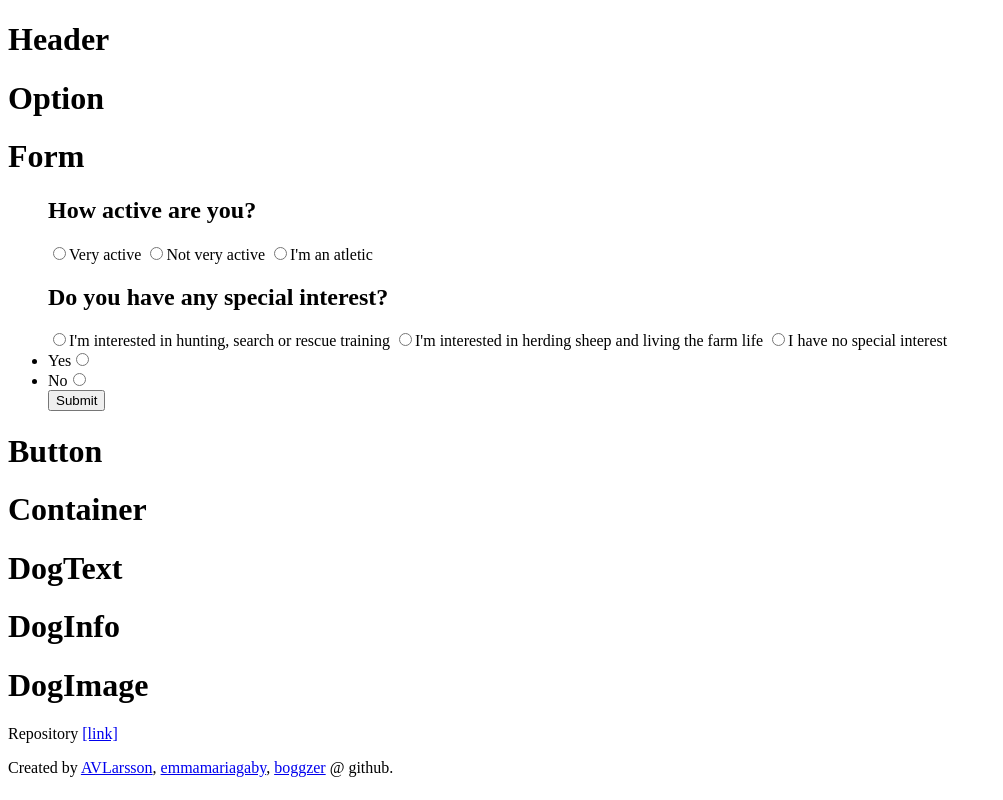
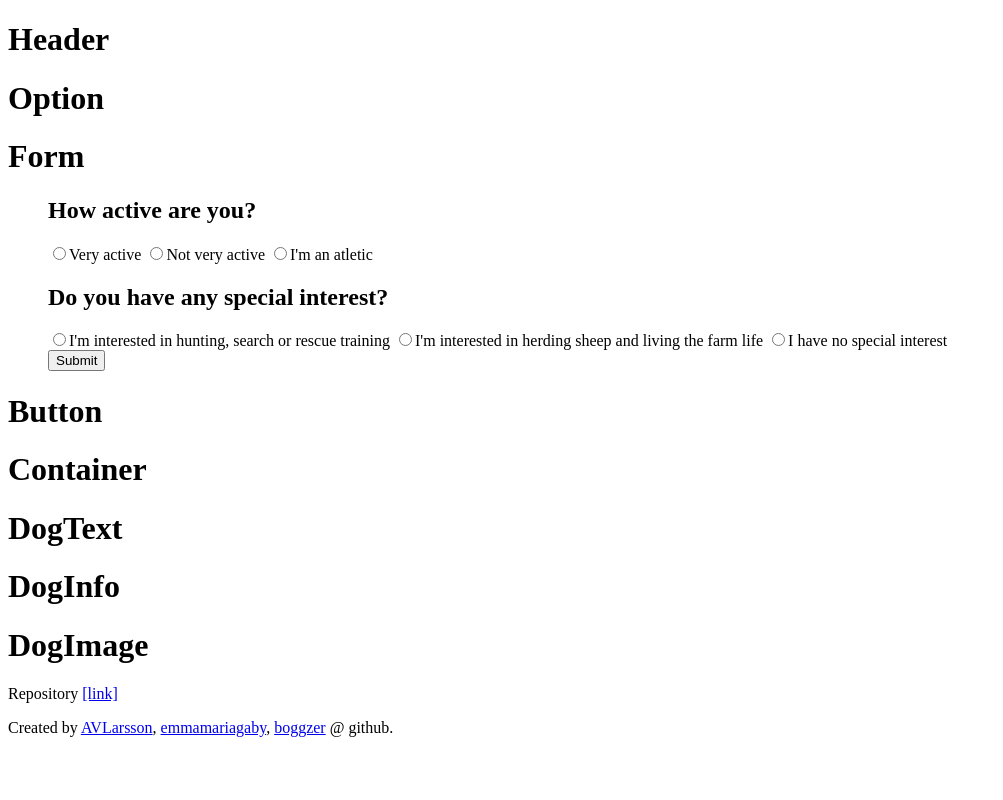
Before and after one commit to emmamariagaby/dawg-finder, a React app: page / in a window 1280 px wide. Shown: the whole page, without its empty margins (0-1003 px from the left). Built offline with nearby package versions, Linux system fonts and the light colour scheme.

Commit message:
saving data to local storage

```diff
--- a/src/components/Form.tsx
+++ b/src/components/Form.tsx
@@ -68,31 +68,12 @@ class Form extends React.Component<{}, FormState> {
 
               <input
               type="radio"
-              name="active"
+              name="interest"
               checked={this.state.secondValue === "I have no special interest"}
               onChange={this.onRadioChangeTwo}
               value="I have no special interest"/>
                <label htmlFor="I have no special interest">I have no special interest </label>
                </section>
-
-          <li>
-            <label htmlFor="Yes">Yes</label>
-            <input
-              type="radio"
-              name="active"
-              checked={this.state.firstValue === "Yes"}
-              onChange={this.onRadioChangeFirst}
-              value="Yes" />
-          </li>
-          <li>
-            <label htmlFor="No">No</label>
-            <input
-              type="radio"
-              name="active"
-              checked={this.state.firstValue === "No"}
-              onChange={this.onRadioChangeFirst}
-              value="No" />
-          </li>
 
           <button type="submit">Submit</button>
         </ul>
```
